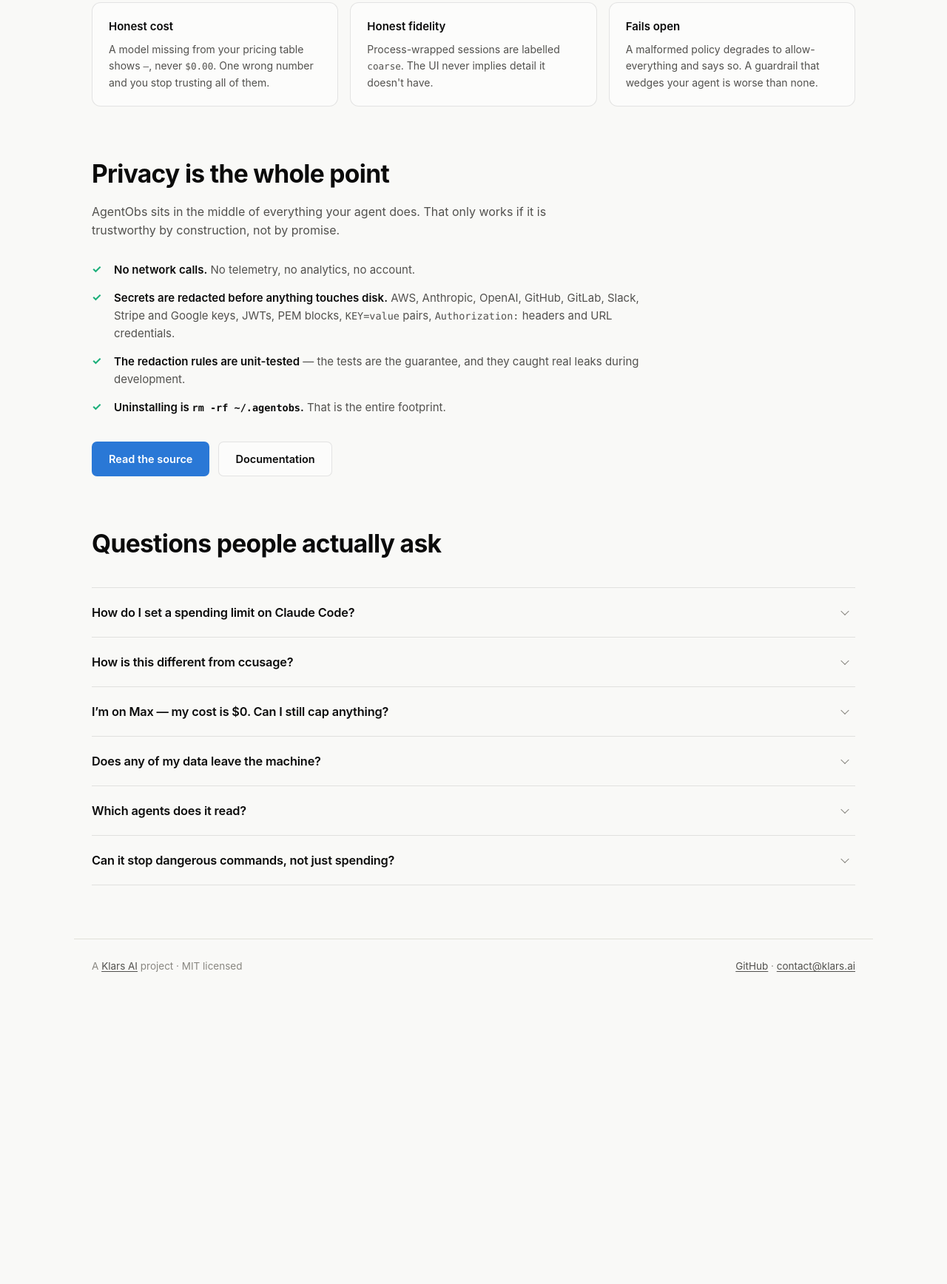
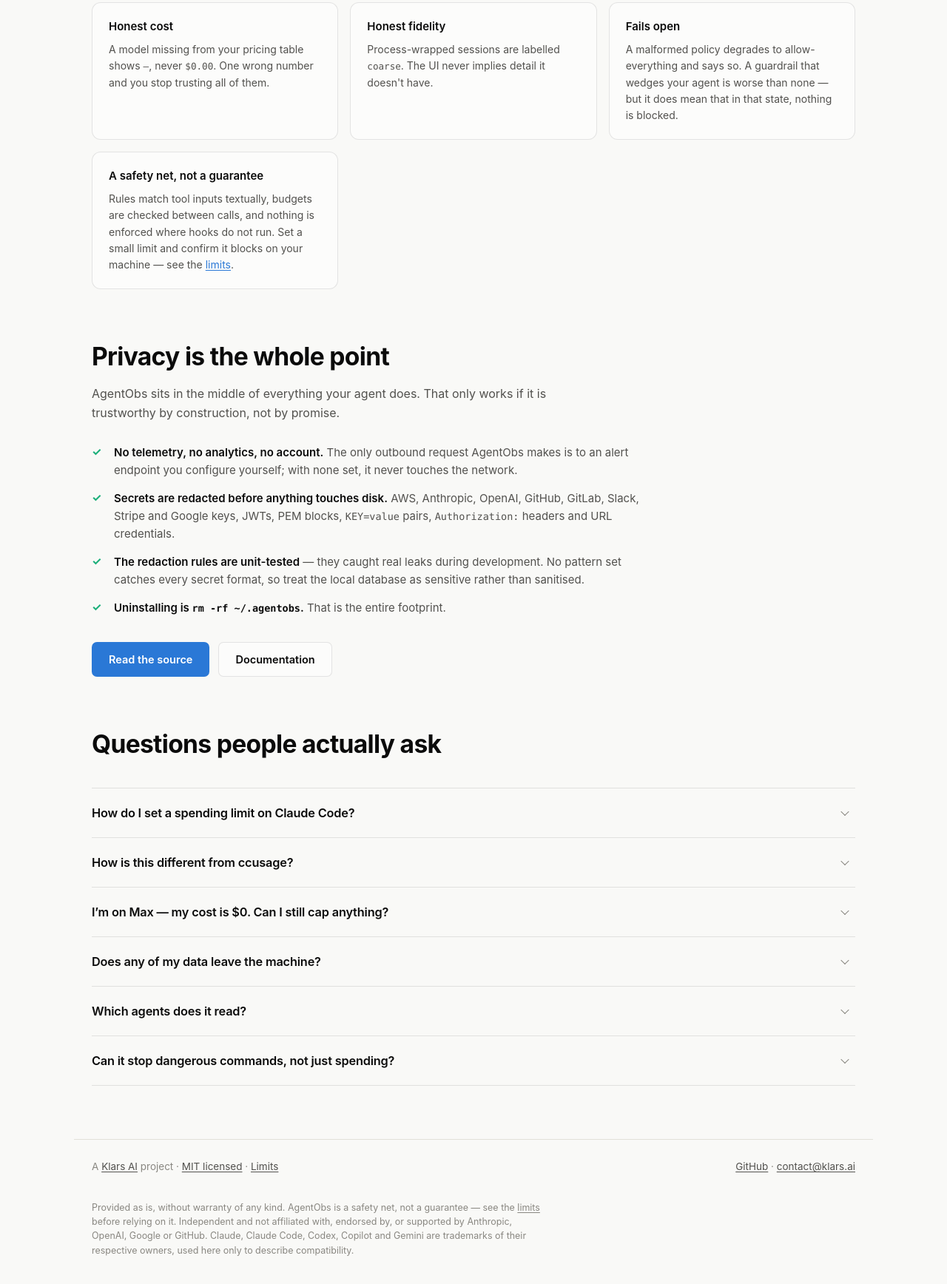
Before and after one commit to klars-ai/agentobs, a website: page site/index.html in a window 1280 px wide. Shown: the part 4899-6635 px from the top of the page at 74% size. Before the commit the page ends 6261 px from the top, so only its background shows below. Drawn offline with Linux system fonts and the light colour scheme.

Commit message:
Remove claims the product cannot stand behind
Reviewed the user-facing copy for statements that create an expectation the
MIT disclaimer cannot walk back. Three were real.

'No network calls' was simply false as of 0.12.0, which added outbound
webhooks. It appeared four times across the site, the FAQ answer, the JSON-LD
and the README - so an answer engine quoting our own structured data would
have repeated it. Now stated accurately: no telemetry, no analytics, no
account, and one outbound path that is off until the user configures a
destination themselves.

'The tests are the guarantee', about secret redaction, was the worst of the
three. Unit tests are evidence, not a guarantee, and promising that no secret
reaches disk is a promise about every secret format that exists. The rules are
thorough and have caught real leaks; they cannot be exhaustive. The copy now
says so and tells people to treat the local database as sensitive rather than
sanitised.

The site named Anthropic, OpenAI, Google and GitHub nineteen times with no
affiliation disclaimer anywhere on the page. The footer now carries one, plus
the warranty disclaimer and a link to DISCLAIMER.md - small and quiet, but on
every page view, which a file nobody opens is not.

Also added a guardrails card stating that rules match textually, budgets are
checked between calls, and nothing is enforced where hooks do not run; and a
Limits section in llms.txt so a model summarising this project carries the
caveats rather than only the claims.

None of this weakens the pitch. The honest version of each claim is still
better than every competitor's, and a claim that survives scrutiny is worth
more at launch than one that does not.

```diff
--- a/site/index.html
+++ b/site/index.html
@@ -122,7 +122,7 @@
       "name": "Does AgentObs send my data anywhere?",
       "acceptedAnswer": {
         "@type": "Answer",
-        "text": "No. Everything is stored in a local SQLite database under ~/.agentobs. There is no account, no API key, no telemetry and no network calls. Secrets are redacted with vendor-specific and structural patterns before anything is written to disk."
+        "text": "Everything is stored in a local SQLite database under ~/.agentobs. There is no account, no API key and no telemetry. The one outbound path is optional alerts: nothing is sent until you configure a destination yourself, and with none set AgentObs never touches the network. Secrets are redacted with vendor-specific and structural patterns before anything is written to disk, though no pattern set catches every secret format."
       }
     },
     {
@@ -409,7 +409,17 @@ agentobs budget set --block5h 200000 --tokens</code></pre>
             <h3>Fails open</h3>
             <p>
               A malformed policy degrades to allow-everything and says so. A guardrail that
-              wedges your agent is worse than none.
+              wedges your agent is worse than none — but it does mean that in that state,
+              nothing is blocked.
+            </p>
+          </article>
+          <article>
+            <h3>A safety net, not a guarantee</h3>
+            <p>
+              Rules match tool inputs textually, budgets are checked between calls, and
+              nothing is enforced where hooks do not run. Set a small limit and confirm it
+              blocks on your machine — see the
+              <a href="https://github.com/klars-ai/agentobs/blob/main/DISCLAIMER.md">limits</a>.
             </p>
           </article>
         </div>
@@ -422,7 +432,11 @@ agentobs budget set --block5h 200000 --tokens</code></pre>
           trustworthy by construction, not by promise.
         </p>
         <ul class="checks">
-          <li><strong>No network calls.</strong> No telemetry, no analytics, no account.</li>
+          <li>
+            <strong>No telemetry, no analytics, no account.</strong> The only outbound request
+            AgentObs makes is to an alert endpoint you configure yourself; with none set, it
+            never touches the network.
+          </li>
           <li>
             <strong>Secrets are redacted before anything touches disk.</strong> AWS, Anthropic,
             OpenAI, GitHub, GitLab, Slack, Stripe and Google keys, JWTs, PEM blocks,
@@ -430,8 +444,9 @@ agentobs budget set --block5h 200000 --tokens</code></pre>
             credentials.
           </li>
           <li>
-            <strong>The redaction rules are unit-tested</strong> — the tests are the guarantee,
-            and they caught real leaks during development.
+            <strong>The redaction rules are unit-tested</strong> — they caught real leaks
+            during development. No pattern set catches every secret format, so treat the
+            local database as sensitive rather than sanitised.
           </li>
           <li>
             <strong>Uninstalling is <code>rm -rf ~/.agentobs</code>.</strong> That is the entire
@@ -491,7 +506,8 @@ agentobs budget set --block5h 200000 --tokens</code></pre>
             <summary>Does any of my data leave the machine?</summary>
             <p>
               No. One SQLite database under <code>~/.agentobs</code>. No account, no API key, no
-              telemetry, no network calls. Secrets are redacted before anything is written, and
+              telemetry. Optional alerts are the one outbound path and are off until you
+              set one. Secrets are redacted before anything is written, and
               those rules are unit-tested.
             </p>
           </details>
@@ -523,13 +539,29 @@ agentobs budget set --block5h 200000 --tokens</code></pre>
 
     <footer class="footer">
       <span>
-        A <a href="https://klars.ai">Klars AI</a> project · MIT licensed
+        A <a href="https://klars.ai">Klars AI</a> project ·
+        <a href="https://github.com/klars-ai/agentobs/blob/main/LICENSE">MIT licensed</a> ·
+        <a href="https://github.com/klars-ai/agentobs/blob/main/DISCLAIMER.md">Limits</a>
       </span>
       <span>
         <a href="https://github.com/klars-ai/agentobs">GitHub</a>
         ·
         <a href="mailto:contact@klars.ai">contact@klars.ai</a>
       </span>
+      <!--
+        Named vendors appear throughout this page to describe what AgentObs can
+        read and enforce against. Saying plainly that none of them endorse it is
+        both accurate and cheaper than being asked.
+      -->
+      <p class="footer-legal">
+        Provided as is, without warranty of any kind. AgentObs is a safety net,
+        not a guarantee — see the
+        <a href="https://github.com/klars-ai/agentobs/blob/main/DISCLAIMER.md">limits</a>
+        before relying on it. Independent and not affiliated with, endorsed by, or
+        supported by Anthropic, OpenAI, Google or GitHub. Claude, Claude Code, Codex,
+        Copilot and Gemini are trademarks of their respective owners, used here only
+        to describe compatibility.
+      </p>
     </footer>
 
     <script>
--- a/site/site.css
+++ b/site/site.css
@@ -771,3 +771,25 @@ img.brand-mark {
     transition: none;
   }
 }
+
+/* Footer legal
+   Small and quiet, but present on every page view - the disclaimer is worth
+   nothing if it only exists in a file nobody opens. */
+.footer-legal {
+  flex-basis: 100%;
+  margin: 18px 0 0;
+  max-width: 78ch;
+  font-size: 0.78rem;
+  line-height: 1.55;
+  color: var(--text-muted);
+}
+
+.footer-legal a {
+  color: var(--text-muted);
+  text-decoration: underline;
+  text-underline-offset: 2px;
+}
+
+.footer-legal a:hover {
+  color: var(--text-secondary);
+}
```
Also changed, not shown: site/llms.txt (+20 -1 lines), README.md.
